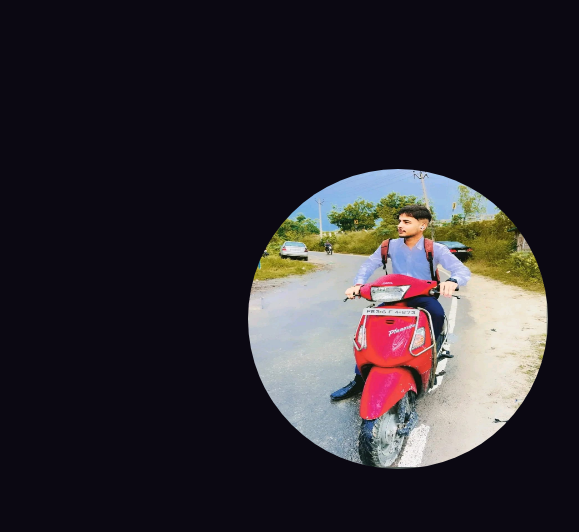
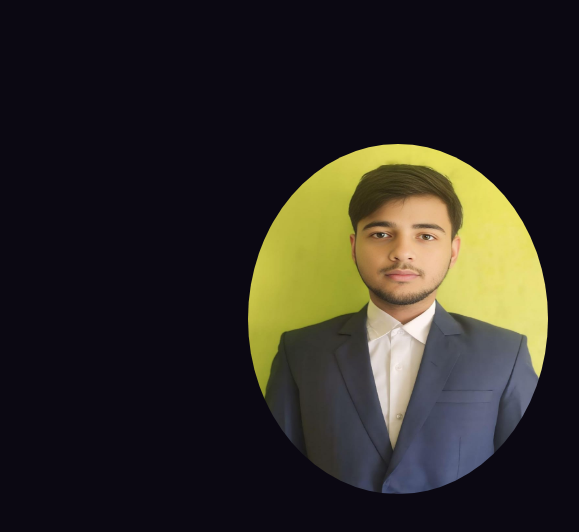
Before and after one commit to nitishpandey335/Portfolio, a plain HTML site: page index.html in a window 1280 px wide. Shown: the full height of the page, 494-1073 px from the left. Drawn offline with Linux system fonts and the light colour scheme.

Commit message:
Update index.html

```diff
--- a/index.html
+++ b/index.html
@@ -31,7 +31,7 @@
         </div>
 
         <div class="img-right">
-           <img  height= 300px; width=300px; style="background-size: cover;" src="nitish.jpg" >
+           <img  height= 350px; width=300px; style="background-size: cover;" src="FormalPic.jpg" >
         </div>
     </section>
     <script src="index.js"></script>
```
